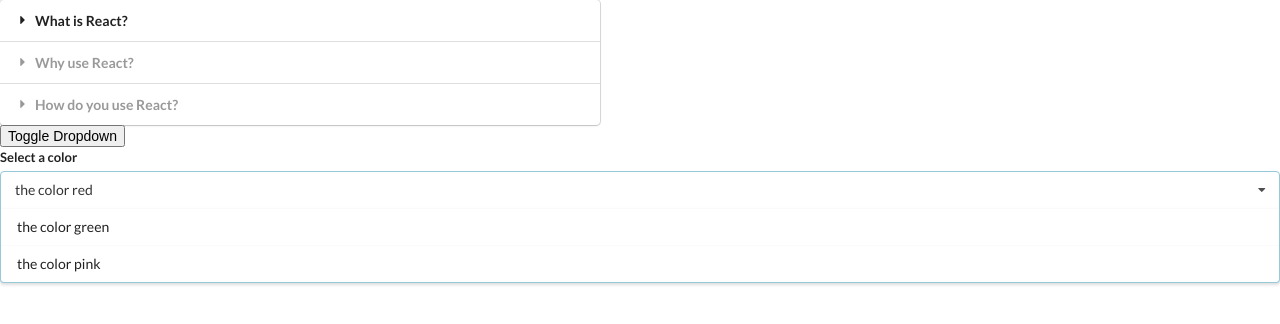
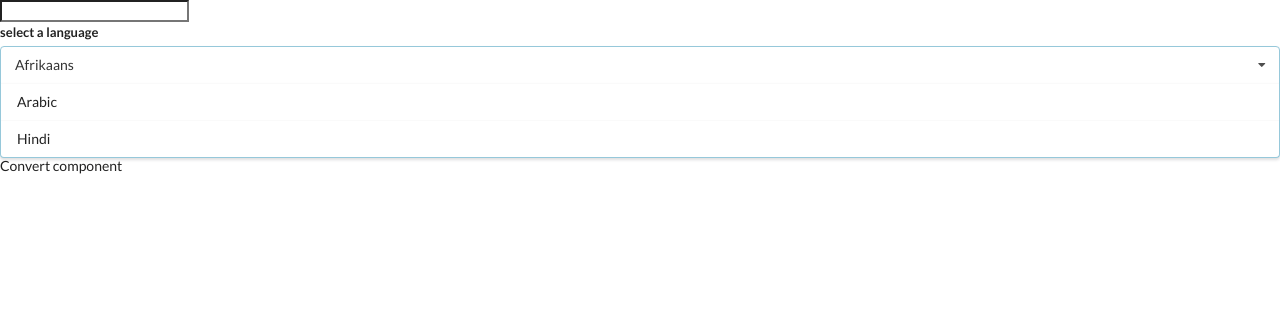
Before and after one commit to shubhkush1234/widgets-hooks-app, a React (Create React App) app: page / in a window 1280 px wide. Shown: the top 324 px of the page. Built offline with nearby package versions, Linux system fonts and the light colour scheme.

Commit message:
added basic convert and translate

```diff
--- a/src/App.js
+++ b/src/App.js
@@ -2,6 +2,7 @@ import React, {useState} from "react";
 import Accordion from "./components/Accordion";
 import Search from "./components/Search";
 import Dropdown from "./components/dropdown";
+import Translate from "./components/Translate";
 
 const items = [
   {
@@ -40,16 +41,18 @@ const App = () => {
 
   return (
     <div>
-      <Accordion items={items} />
+      {/* <Accordion items={items} /> */}
+      <Translate/>
       {/* <Search />  */}
-      <button onClick={() => setShowDropdown(!showDropdown)}>Toggle Dropdown</button>
+      {/* <button onClick={() => setShowDropdown(!showDropdown)}>Toggle Dropdown</button>
       { showDropdown ?
         <Dropdown
           options={options}
           selected={selected}
           onSelectedChange={setSelected}
+          label="select a color"
           /> : ""
-      }
+      } */}
     </div>
   );
 };
--- /dev/null
+++ b/src/components/Convert.js
@@ -0,0 +1,16 @@
+import React, { useState, useEffect } from 'react'
+
+const Convert = ({language, text}) => {
+
+    useEffect( () => {
+        console.log("New language or text")
+    }, [language, text]);
+
+    return (
+        <div>
+            Convert component
+
+        </div>
+    )
+}
+export default Convert;
--- /dev/null
+++ b/src/components/Translate.js
@@ -0,0 +1,39 @@
+import React, { useState } from 'react';
+import Dropdown from './dropdown';
+import Convert from './Convert';
+
+const options= [
+    {
+        label: 'Afrikaans',
+        value: 'af'
+    },
+    {
+        label: 'Arabic',
+        value: 'ar'
+    },
+    {
+        label: 'Hindi',
+        value: 'hi'
+    }
+]
+
+const Translate = () => {
+    const [language, setLanguage] = useState("")
+    const [text, setText] = useState('');
+    const APIauthKey = "AIzaSyCHUCmpR7cT_yDFHC98CZJy2LTms-IwDlM";
+    return (
+        <div>
+            <input type="text" onClick={(e) => setText(e.target.value)}/>
+            <Dropdown
+                label="select a language"
+                options={options}
+                selected={options[0]}
+                onSelectedChange={setLanguage}
+            />
+            <hr />
+            <h3 className="ui header"> Output</h3>
+            <Convert text={text} language={language}/>
+        </div>
+    )
+}
+export default Translate;
--- a/src/components/dropdown.js
+++ b/src/components/dropdown.js
@@ -1,6 +1,6 @@
 import React, {useState, useEffect, useRef} from 'react';
 
-const Dropdown = ({options, selected, onSelectedChange}) => {
+const Dropdown = ({options, selected, onSelectedChange, label}) => {
     const [open, setOpen] = useState(true);
     const ref = useRef();
 
@@ -39,7 +39,7 @@ const Dropdown = ({options, selected, onSelectedChange}) => {
     return (
     <div ref={ref} className="ui form">
         <div className="field">
-            <label className="label"> Select a color</label>
+            <label className="label">{label} </label>
             <div
                 onClick={() => setOpen(!open)}
                 className={`ui selection dropdown ${ open ? 'visible active' : ''} `}>
```
Also changed, not shown: 1 other file (tests, documents, lock files or other folders).
